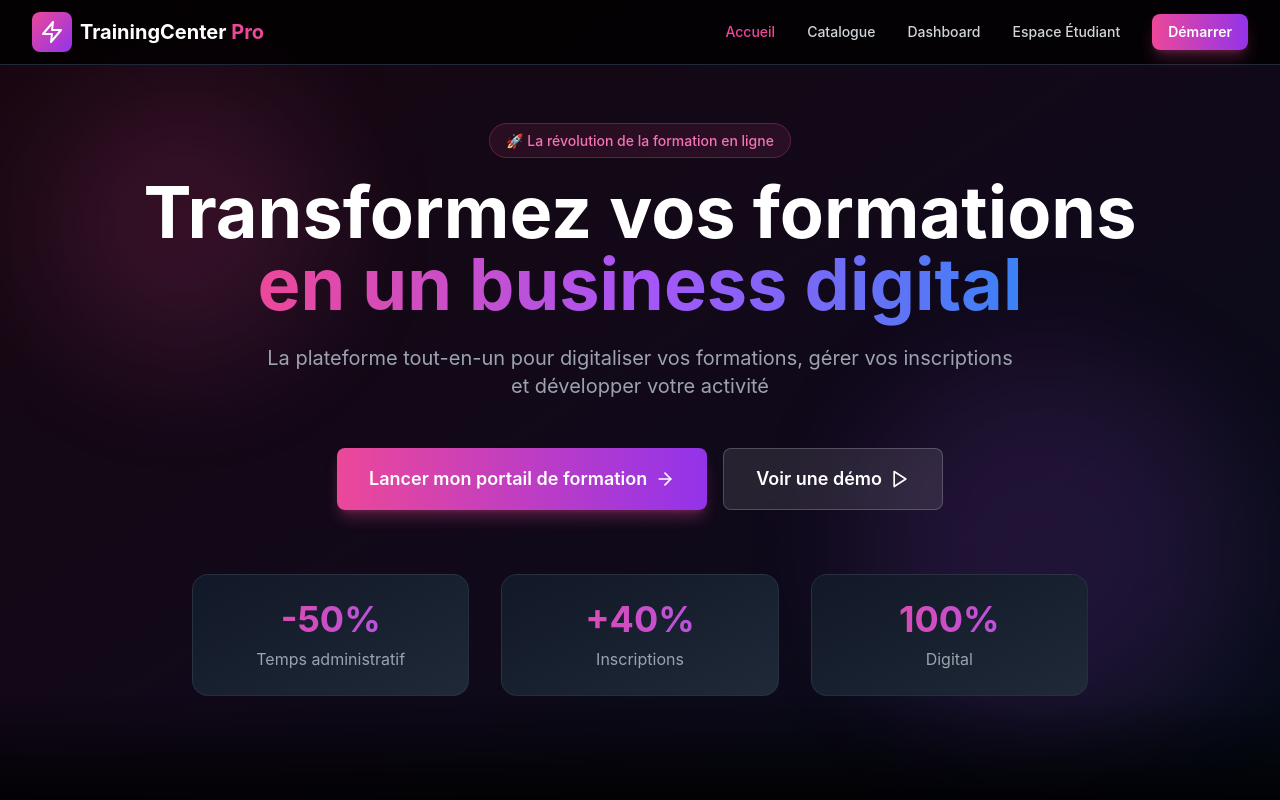
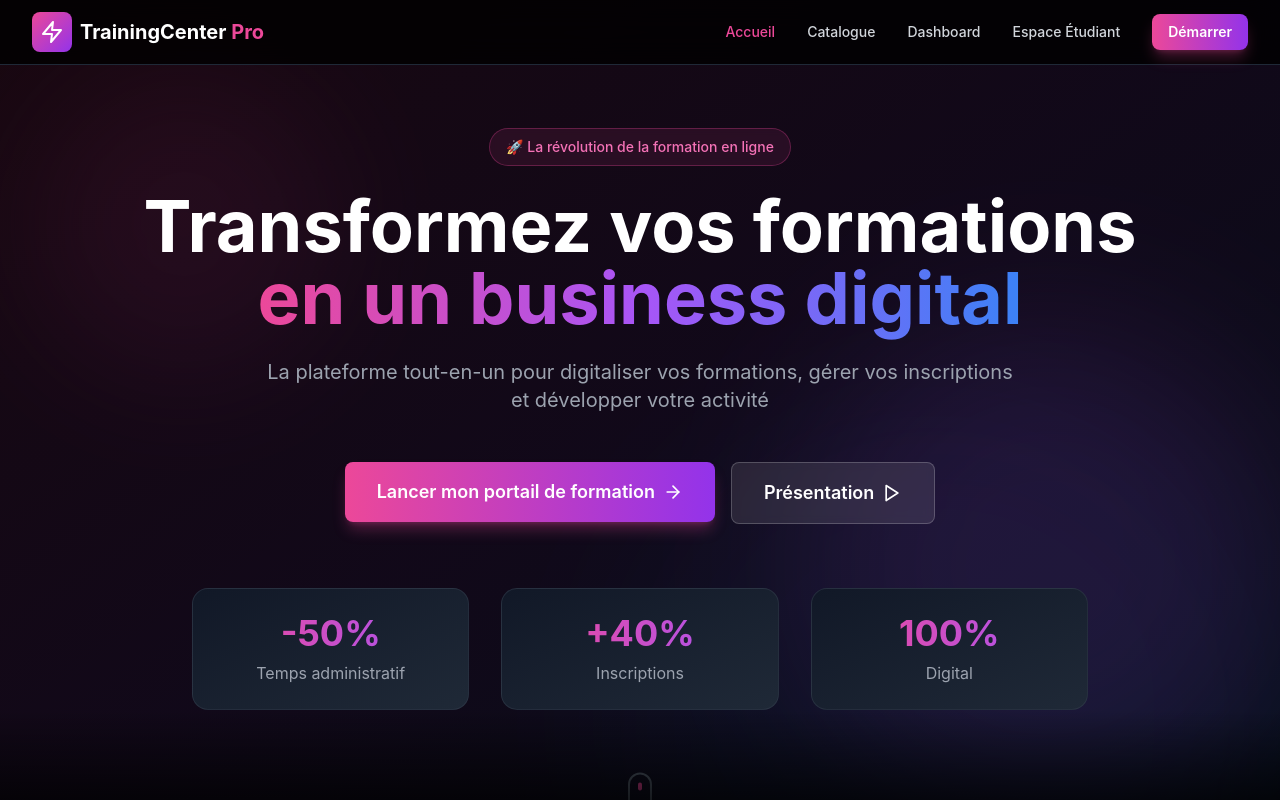
Before and after one commit to admin-master-los/trainingcenterpro, a React (Vite) app: page / in a window 1280 px wide. Shown: the top 800 px of the page. Built offline with nearby package versions, Linux system fonts and the light colour scheme.

Commit message:
update herosection

```diff
--- a/src/pages/Landing/HeroSection.tsx
+++ b/src/pages/Landing/HeroSection.tsx
@@ -1,5 +1,6 @@
-import { motion } from 'framer-motion';
-import { ArrowRight, Play } from 'lucide-react';
+import { motion, useScroll, useTransform } from 'framer-motion';
+import { ArrowRight, Play, X } from 'lucide-react';
+import { useState, useEffect } from 'react';
 import { Button } from '../../components/Button';
 import { platformContent } from '../../data/platformContent';
 
@@ -8,41 +9,155 @@ interface HeroSectionProps {
 }
 
 export function HeroSection({ onNavigate }: HeroSectionProps) {
+  const [showVideo, setShowVideo] = useState(false);
+  const [isVideoLoaded, setIsVideoLoaded] = useState(false);
+  const { scrollY } = useScroll();
+  const opacity = useTransform(scrollY, [0, 300], [1, 0]);
+  const scale = useTransform(scrollY, [0, 300], [1, 0.95]);
   const { hero } = platformContent;
+
+  // Prevent body scroll when modal is open
+  useEffect(() => {
+    if (showVideo) {
+      document.body.style.overflow = 'hidden';
+    } else {
+      document.body.style.overflow = 'unset';
+    }
+    return () => {
+      document.body.style.overflow = 'unset';
+    };
+  }, [showVideo]);
+
+  // Close modal on ESC key
+  useEffect(() => {
+    const handleEscape = (e: KeyboardEvent) => {
+      if (e.key === 'Escape' && showVideo) {
+        setShowVideo(false);
+      }
+    };
+    window.addEventListener('keydown', handleEscape);
+    return () => window.removeEventListener('keydown', handleEscape);
+  }, [showVideo]);
+
+  const handleVideoOpen = () => {
+    setShowVideo(true);
+  };
+
+  const handleVideoClose = () => {
+    setShowVideo(false);
+    setIsVideoLoaded(false);
+  };
 
   return (
     <section className="relative min-h-screen flex items-center justify-center overflow-hidden bg-black">
+      {/* Animated Background Gradients */}
       <div className="absolute inset-0 bg-gradient-to-br from-pink-500/10 via-purple-500/10 to-blue-500/10" />
       <div className="absolute inset-0">
-        <div className="absolute top-20 left-10 w-72 h-72 bg-pink-500/20 rounded-full blur-3xl animate-pulse" />
-        <div className="absolute bottom-20 right-10 w-96 h-96 bg-purple-500/20 rounded-full blur-3xl animate-pulse delay-700" />
+        <motion.div
+          animate={{
+            scale: [1, 1.2, 1],
+            opacity: [0.3, 0.5, 0.3],
+          }}
+          transition={{
+            duration: 8,
+            repeat: Infinity,
+            ease: "easeInOut"
+          }}
+          className="absolute top-20 left-10 w-72 h-72 bg-pink-500/20 rounded-full blur-3xl"
+        />
+        <motion.div
+          animate={{
+            scale: [1, 1.3, 1],
+            opacity: [0.4, 0.6, 0.4],
+          }}
+          transition={{
+            duration: 10,
+            repeat: Infinity,
+            ease: "easeInOut",
+            delay: 1
+          }}
+          className="absolute bottom-20 right-10 w-96 h-96 bg-purple-500/20 rounded-full blur-3xl"
+        />
+        <motion.div
+          animate={{
+            scale: [1, 1.15, 1],
+            opacity: [0.2, 0.4, 0.2],
+          }}
+          transition={{
+            duration: 12,
+            repeat: Infinity,
+            ease: "easeInOut",
+            delay: 2
+          }}
+          className="absolute top-1/2 left-1/2 -translate-x-1/2 -translate-y-1/2 w-[600px] h-[600px] bg-blue-500/10 rounded-full blur-3xl"
+        />
       </div>
 
-      <div className="relative z-10 max-w-7xl mx-auto px-4 sm:px-6 lg:px-8 py-32 text-center">
+      <motion.div
+        style={{ opacity, scale }}
+        className="relative z-10 max-w-7xl mx-auto px-4 sm:px-6 lg:px-8 py-32 text-center"
+      >
+        {/* Badge */}
         <motion.div
           initial={{ opacity: 0, y: 20 }}
           animate={{ opacity: 1, y: 0 }}
-          transition={{ duration: 0.6 }}
+          transition={{ duration: 0.6, delay: 0.1 }}
+          className="inline-block mb-6"
         >
-          <div className="inline-block mb-6">
-            <span className="px-4 py-2 bg-pink-500/10 border border-pink-500/30 rounded-full text-pink-400 text-sm font-medium">
+          <motion.span
+            whileHover={{ scale: 1.05 }}
+            className="px-4 py-2 bg-pink-500/10 border border-pink-500/30 rounded-full text-pink-400 text-sm font-medium backdrop-blur-sm cursor-default inline-block"
+          >
             🚀 La révolution de la formation en ligne
-            </span>
-          </div>
+          </motion.span>
+        </motion.div>
 
-          <h1 className="text-4xl sm:text-5xl md:text-7xl font-bold text-white mb-6 leading-tight">
+        {/* Main Title */}
+        <motion.h1
+          initial={{ opacity: 0, y: 30 }}
+          animate={{ opacity: 1, y: 0 }}
+          transition={{ duration: 0.8, delay: 0.2, ease: [0.22, 1, 0.36, 1] }}
+          className="text-4xl sm:text-5xl md:text-7xl font-bold text-white mb-6 leading-tight"
+        >
+          <motion.span
+            initial={{ opacity: 0, y: 20 }}
+            animate={{ opacity: 1, y: 0 }}
+            transition={{ duration: 0.8, delay: 0.3 }}
+          >
             {hero.title}
+          </motion.span>
           <br />
-            <span className="bg-gradient-to-r from-pink-500 via-purple-500 to-blue-500 bg-clip-text text-transparent">
+          <motion.span
+            initial={{ opacity: 0, y: 20 }}
+            animate={{ opacity: 1, y: 0 }}
+            transition={{ duration: 0.8, delay: 0.4 }}
+            className="bg-gradient-to-r from-pink-500 via-purple-500 to-blue-500 bg-clip-text text-transparent"
+          >
             {hero.titleHighlight}
-            </span>
-          </h1>
+          </motion.span>
+        </motion.h1>
 
-          <p className="text-lg sm:text-xl text-gray-400 mb-12 max-w-3xl mx-auto">
+        {/* Subtitle */}
+        <motion.p
+          initial={{ opacity: 0, y: 20 }}
+          animate={{ opacity: 1, y: 0 }}
+          transition={{ duration: 0.8, delay: 0.5 }}
+          className="text-lg sm:text-xl text-gray-400 mb-12 max-w-3xl mx-auto"
+        >
           {hero.subtitle}
-          </p>
+        </motion.p>
 
-          <div className="flex flex-col sm:flex-row gap-4 justify-center mb-16">
+        {/* CTA Buttons */}
+        <motion.div
+          initial={{ opacity: 0, y: 20 }}
+          animate={{ opacity: 1, y: 0 }}
+          transition={{ duration: 0.8, delay: 0.6 }}
+          className="flex flex-col sm:flex-row gap-4 justify-center mb-16"
+        >
+          <motion.div
+            whileHover={{ scale: 1.05 }}
+            whileTap={{ scale: 0.95 }}
+          >
             <Button
               size="lg"
               icon={ArrowRight}
@@ -50,35 +165,172 @@ export function HeroSection({ onNavigate }: HeroSectionProps) {
             >
               {hero.cta}
             </Button>
+          </motion.div>
+
+          <motion.div
+            whileHover={{ scale: 1.05 }}
+            whileTap={{ scale: 0.95 }}
+          >
             <Button
               size="lg"
               variant="secondary"
               icon={Play}
+              onClick={handleVideoOpen}
             >
-              {hero.ctaSecondary}
+              Présentation
             </Button>
-          </div>
+          </motion.div>
+        </motion.div>
 
-          <div className="grid grid-cols-1 sm:grid-cols-3 gap-8 max-w-4xl mx-auto">
+        {/* Stats */}
+        <motion.div
+          initial={{ opacity: 0, y: 20 }}
+          animate={{ opacity: 1, y: 0 }}
+          transition={{ duration: 0.8, delay: 0.7 }}
+          className="grid grid-cols-1 sm:grid-cols-3 gap-8 max-w-4xl mx-auto"
+        >
           {hero.stats.map((stat, index) => (
             <motion.div
               key={index}
-                initial={{ opacity: 0, y: 20 }}
-                animate={{ opacity: 1, y: 0 }}
-                transition={{ duration: 0.6, delay: 0.2 + index * 0.1 }}
-                className="bg-gradient-to-br from-gray-900 to-gray-800 border border-gray-700/50 rounded-2xl p-6"
+              initial={{ opacity: 0, scale: 0.8 }}
+              animate={{ opacity: 1, scale: 1 }}
+              transition={{ duration: 0.6, delay: 0.8 + index * 0.1, ease: [0.22, 1, 0.36, 1] }}
+              whileHover={{ scale: 1.05, y: -5 }}
+              className="bg-gradient-to-br from-gray-900 to-gray-800 border border-gray-700/50 rounded-2xl p-6 hover:border-pink-500/30 transition-all cursor-default"
             >
-                <div className="text-4xl font-bold bg-gradient-to-r from-pink-500 to-purple-500 bg-clip-text text-transparent mb-2">
+              <motion.div
+                initial={{ scale: 0 }}
+                animate={{ scale: 1 }}
+                transition={{ duration: 0.5, delay: 0.9 + index * 0.1, type: "spring" }}
+                className="text-4xl font-bold bg-gradient-to-r from-pink-500 to-purple-500 bg-clip-text text-transparent mb-2"
+              >
                 {stat.value}
-                </div>
+              </motion.div>
               <div className="text-gray-400">{stat.label}</div>
             </motion.div>
           ))}
+        </motion.div>
+      </motion.div>
+
+      {/* Video Presentation Modal */}
+      {showVideo && (
+        <motion.div
+          initial={{ opacity: 0 }}
+          animate={{ opacity: 1 }}
+          exit={{ opacity: 0 }}
+          transition={{ duration: 0.3 }}
+          className="fixed inset-0 z-50 flex items-center justify-center bg-black/95 backdrop-blur-md p-4"
+          onClick={handleVideoClose}
+          role="dialog"
+          aria-modal="true"
+          aria-labelledby="video-presentation-title"
+        >
+          <motion.div
+            initial={{ scale: 0.9, opacity: 0, y: 20 }}
+            animate={{ scale: 1, opacity: 1, y: 0 }}
+            exit={{ scale: 0.9, opacity: 0, y: 20 }}
+            transition={{ duration: 0.4, ease: [0.22, 1, 0.36, 1] }}
+            className="relative w-full max-w-6xl"
+            onClick={(e) => e.stopPropagation()}
+          >
+            {/* Close Button */}
+            <motion.button
+              whileHover={{ scale: 1.1, rotate: 90 }}
+              whileTap={{ scale: 0.9 }}
+              onClick={handleVideoClose}
+              className="absolute -top-12 right-0 sm:-top-16 sm:right-0 w-12 h-12 flex items-center justify-center bg-gray-800/80 hover:bg-pink-500 border border-gray-700 hover:border-pink-500 rounded-full text-white transition-all z-10"
+              aria-label="Fermer la vidéo"
+            >
+              <X className="w-6 h-6" />
+            </motion.button>
+
+            {/* Video Container */}
+            <div className="relative bg-black rounded-2xl overflow-hidden shadow-2xl border-2 border-pink-500/20">
+              <div className="aspect-video relative">
+                {!isVideoLoaded && (
+                  <motion.div
+                    initial={{ opacity: 1 }}
+                    animate={{ opacity: 0 }}
+                    transition={{ delay: 0.5 }}
+                    className="absolute inset-0 flex items-center justify-center bg-gray-900"
+                  >
+                    <motion.div
+                      animate={{ rotate: 360 }}
+                      transition={{ duration: 1, repeat: Infinity, ease: "linear" }}
+                      className="w-12 h-12 border-4 border-pink-500 border-t-transparent rounded-full"
+                    />
+                  </motion.div>
+                )}
+
+                <iframe
+                  className="w-full h-full"
+                  src="https://www.youtube.com/embed/dQw4w9WgXcQ?autoplay=1&rel=0&modestbranding=1"
+                  title="Présentation TrainingCenter Pro"
+                  id="video-presentation-title"
+                  allow="accelerometer; autoplay; clipboard-write; encrypted-media; gyroscope; picture-in-picture"
+                  allowFullScreen
+                  onLoad={() => setIsVideoLoaded(true)}
+                />
+              </div>
+
+              {/* Video Info */}
+              <motion.div
+                initial={{ opacity: 0, y: 10 }}
+                animate={{ opacity: 1, y: 0 }}
+                transition={{ delay: 0.3 }}
+                className="p-4 bg-gradient-to-r from-gray-900 to-gray-800 border-t border-gray-700/50"
+              >
+                <div className="flex items-center justify-between">
+                  <div>
+                    <h3 className="text-white font-semibold mb-1">
+                      Présentation TrainingCenter Pro
+                    </h3>
+                    <p className="text-gray-400 text-sm">
+                      Découvrez comment digitaliser votre activité de formation
+                    </p>
+                  </div>
+                  <div className="text-pink-500 text-sm font-medium px-3 py-1 bg-pink-500/10 border border-pink-500/30 rounded-full">
+                    4 min
+                  </div>
                 </div>
               </motion.div>
             </div>
 
-      <div className="absolute bottom-0 left-0 right-0 h-32 bg-gradient-to-t from-black to-transparent" />
+            {/* Mobile close hint */}
+            <motion.p
+              initial={{ opacity: 0 }}
+              animate={{ opacity: 1 }}
+              transition={{ delay: 0.5 }}
+              className="text-center text-gray-500 text-sm mt-4 sm:hidden"
+            >
+              Tapez en dehors pour fermer
+            </motion.p>
+          </motion.div>
+        </motion.div>
+      )}
+
+      {/* Scroll Indicator */}
+      <motion.div
+        initial={{ opacity: 0 }}
+        animate={{ opacity: 1 }}
+        transition={{ delay: 1.2 }}
+        className="absolute bottom-8 left-1/2 -translate-x-1/2"
+      >
+        <motion.div
+          animate={{ y: [0, 10, 0] }}
+          transition={{ duration: 1.5, repeat: Infinity, ease: "easeInOut" }}
+          className="w-6 h-10 border-2 border-gray-600 rounded-full flex justify-center p-2"
+        >
+          <motion.div
+            animate={{ opacity: [0.3, 1, 0.3] }}
+            transition={{ duration: 1.5, repeat: Infinity }}
+            className="w-1 h-2 bg-pink-500 rounded-full"
+          />
+        </motion.div>
+      </motion.div>
+
+      {/* Bottom Gradient */}
+      <div className="absolute bottom-0 left-0 right-0 h-32 bg-gradient-to-t from-black to-transparent pointer-events-none" />
     </section>
   );
 }
```
Lines whose indentation alone changed are shown as unchanged.
